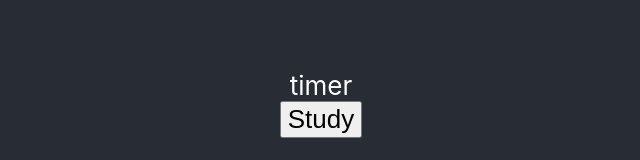
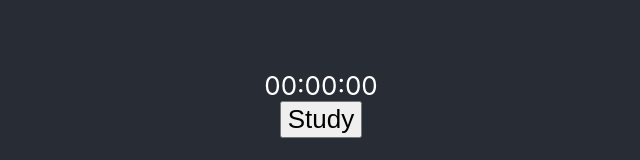
Before and after one commit to matt-teran/MVP, a React (Vite) app: page / in a window 1280 px wide. Shown: the part 296-456 px from the top of the page, without its empty margins (319-959 px from the left). Built offline with nearby package versions, Linux system fonts and the light colour scheme.

Commit message:
stopwatch can increment by seconds

```diff
--- a/package.json
+++ b/package.json
@@ -8,6 +8,7 @@
     "preview": "vite preview"
   },
   "dependencies": {
+    "moment": "^2.29.3",
     "react": "^18.0.0",
     "react-dom": "^18.0.0"
   },
--- a/src/App.tsx
+++ b/src/App.tsx
@@ -1,13 +1,28 @@
-import React from 'react';
-import Timer from './Timer';
-import './App.css';
+import React, { useState } from "react";
+import moment from "moment";
+import Stopwatch from "./Stopwatch";
+import "./App.css";
 
 function App() {
+  const [startTime, setStartTime] = useState(moment());
+  const [time, setTime] = useState(moment());
+  const [timerId, setTimerId] = useState<number>();
+  const toggleTimer = () => {
+    incrementStopwatch();
+  };
+  const incrementStopwatch = () => {
+    setTimeout(() => {
+      setTime(moment());
+      incrementStopwatch();
+    }, 1000);
+  };
   return (
     <div className="App">
       <header className="App-header">
-        <Timer />
-        <button type="button">Study</button>
+        <Stopwatch time={time} startTime={startTime} />
+        <button type="button" onClick={toggleTimer}>
+          Study
+        </button>
       </header>
     </div>
   );
--- /dev/null
+++ b/src/Stopwatch.tsx
@@ -0,0 +1,12 @@
+import moment, { Moment } from "moment";
+import React, { FC } from "react";
+
+export default function Stopwatch({
+  time,
+  startTime,
+}: {
+  time: Moment;
+  startTime: Moment;
+}) {
+  return <div>{moment.utc(time.diff(startTime)).format("HH:mm:ss")}</div>;
+}
--- a/src/Timer.tsx
+++ /dev/null
@@ -1,6 +0,0 @@
-import React, { FC } from 'react';
-
-function Timer() {
-  return (<div>timer</div>);
-}
-export default Timer;
```
